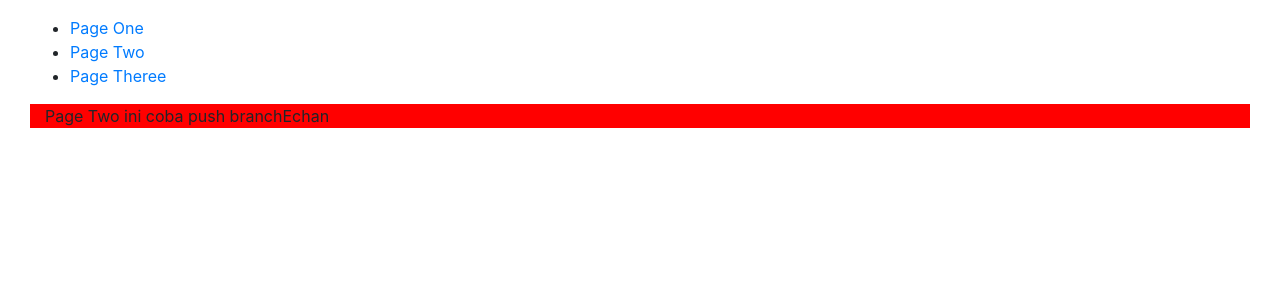
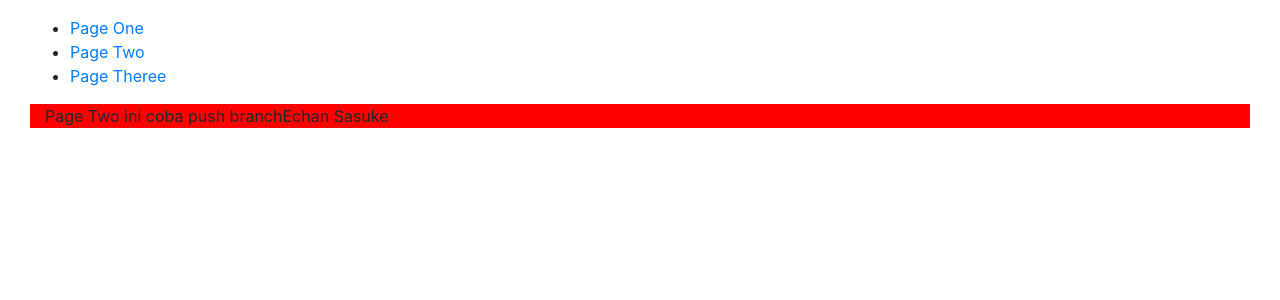
Before and after one commit to rijamyazid/practice_web_repo, a PHP site: page /index.php?hal=page_two in a window 1280 px wide. Shown: the top 300 px of the page. Run offline with PHP 8.4, Linux system fonts and the light colour scheme.

Commit message:
Nambah sasuke di line 3

```diff
--- a/page_two.php
+++ b/page_two.php
@@ -1,3 +1,4 @@
 <div class="container-fluid" style="background:red">
     Page Two ini coba push branchEchan
+    Sasuke
 </div>
```
